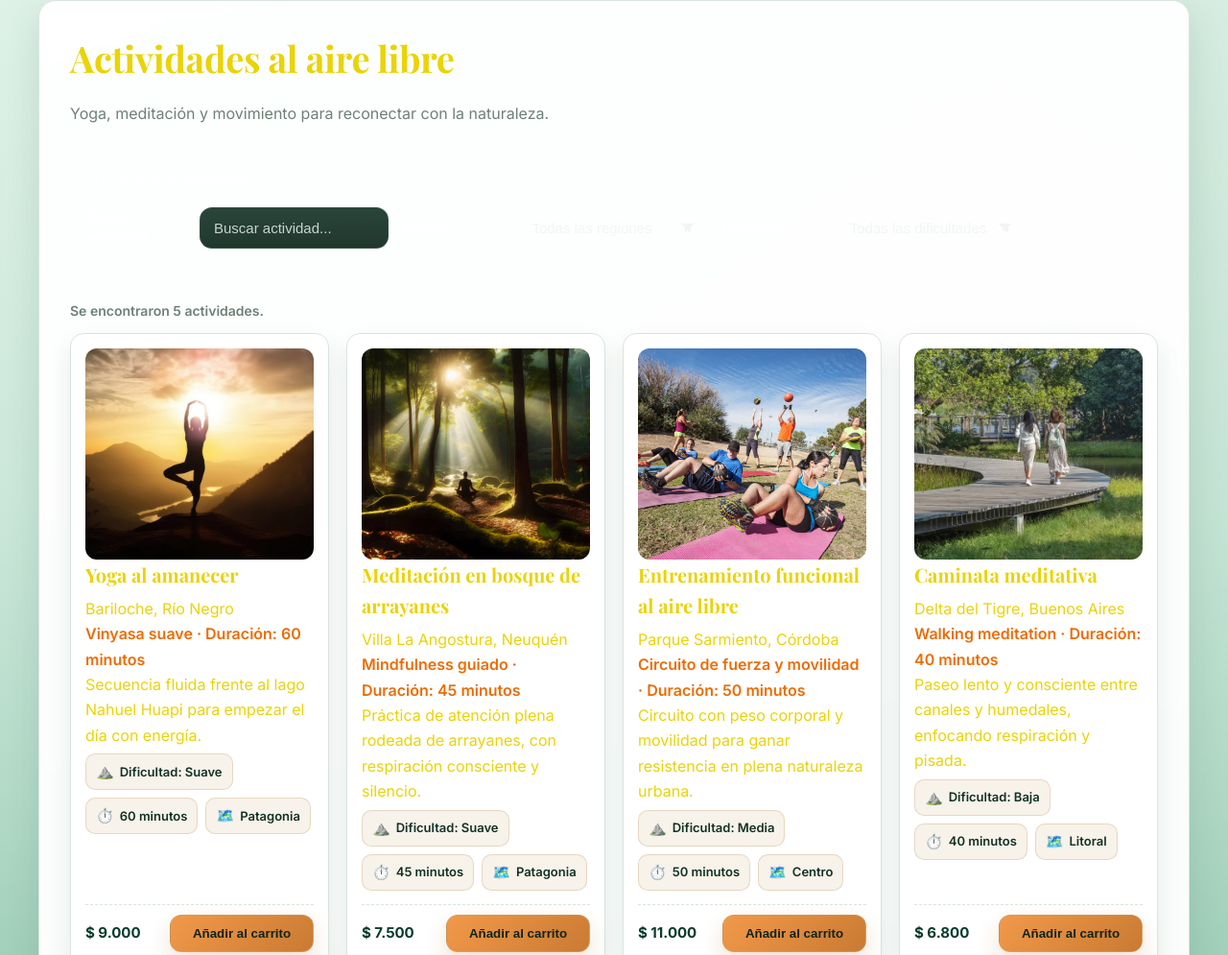
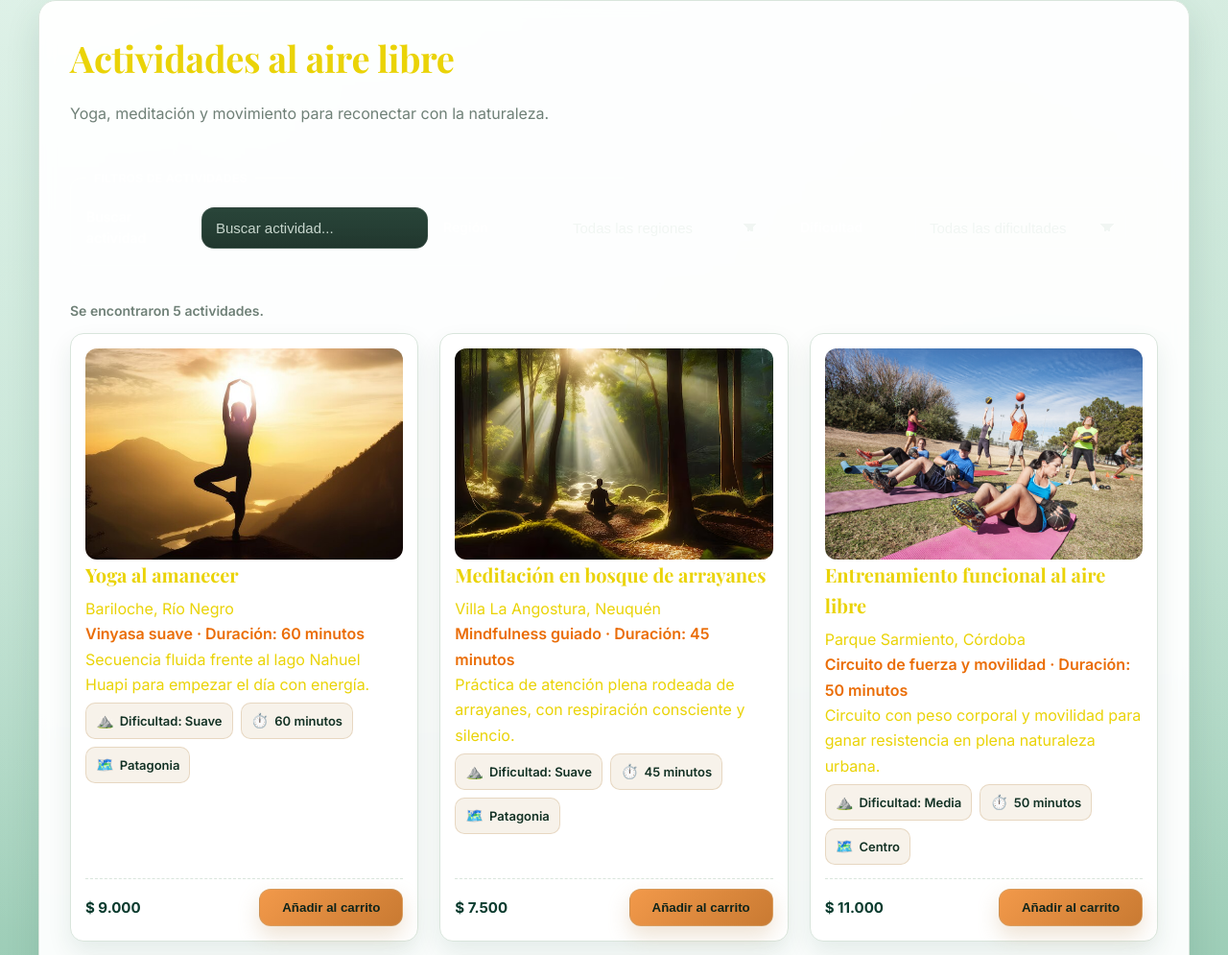
Before and after one commit to aquizu-ivan/argentina-naturaleza, a website built with Vite: page activities.html in a window 1280 px wide. Shown: the part 136-1131 px from the top of the page at 96% size. Built offline with nearby package versions, Linux system fonts and the light colour scheme.

Commit message:
style: responsive de home y listados (cards y filtros)

```diff
--- a/src/styles.css
+++ b/src/styles.css
@@ -327,7 +327,8 @@ h3 {
 
 .hero__content {
   position: relative;
-  max-width: 100%;
+  width: 100%;
+  max-width: 720px;
   display: flex;
   flex-direction: column;
   gap: 12px;
@@ -482,17 +483,32 @@ h3 {
   outline-offset: 2px;
 }
 
-/* Caminatas y actividades */
+/* Grillas de cards (caminatas, actividades, home) */
 .trails__grid {
   display: grid;
-  grid-template-columns: repeat(auto-fit, minmax(240px, 1fr));
-  gap: 18px;
-  margin-top: 10px;
-}
-
+  grid-template-columns: 1fr;
+  gap: clamp(16px, 3vw, 22px);
+  margin-top: 12px;
+}
+
+@media (min-width: 768px) {
+  .trails__grid {
+    grid-template-columns: repeat(2, minmax(0, 1fr));
+  }
+}
+
+@media (min-width: 1200px) {
+  .trails__grid {
+    grid-template-columns: repeat(3, minmax(0, 1fr));
+  }
+}
+
+/* Panel de filtros */
 .trails__search {
   margin: 30px 0 35px 0;
   display: flex;
+  flex-direction: column;
+  gap: 12px;
 }
 
 .filters-panel {
@@ -500,6 +516,7 @@ h3 {
   border-radius: 12px;
   padding: 12px 16px 16px;
   margin-top: 14px;
+  width: 100%;
   min-width: 0;
 }
 
@@ -514,9 +531,9 @@ h3 {
 
 .filters-row {
   display: flex;
-  flex-wrap: wrap;
-  gap: 12px 16px;
-  align-items: center;
+  flex-direction: column;
+  gap: 12px;
+  align-items: stretch;
   margin-top: 8px;
 }
 
@@ -524,8 +541,9 @@ h3 {
   display: flex;
   flex-direction: column;
   gap: 6px;
-  min-width: 200px;
-  flex: 1 1 200px;
+  width: 100%;
+  min-width: 0;
+  flex: 1 1 100%;
 }
 
 .filters-group label {
@@ -535,10 +553,25 @@ h3 {
 }
 
 @media (min-width: 768px) {
+  .trails__search {
+    flex-direction: row;
+    align-items: center;
+    gap: 14px;
+  }
+
+  .filters-row {
+    flex-direction: row;
+    flex-wrap: wrap;
+    gap: 12px 16px;
+    align-items: center;
+  }
+
   .filters-group {
     flex-direction: row;
     align-items: center;
-    gap: 8px;
+    gap: 10px;
+    flex: 1 1 240px;
+    min-width: 220px;
   }
 
   .filters-group label {
@@ -1691,13 +1724,26 @@ h3 {
   }
 
   .hero {
-    grid-template-columns: 1fr;
-    gap: 18px;
-  }
-
-  .hero {
+    flex-direction: column;
+    align-items: flex-start;
+    gap: 14px;
     padding: 18px;
     min-height: 300px;
+  }
+
+  .hero__content {
+    gap: 10px;
+  }
+
+  .hero__actions {
+    width: 100%;
+    flex-direction: column;
+    align-items: stretch;
+    gap: 12px;
+  }
+
+  .hero__actions .button--primary {
+    width: 100%;
   }
 
   .hero__title {
```
